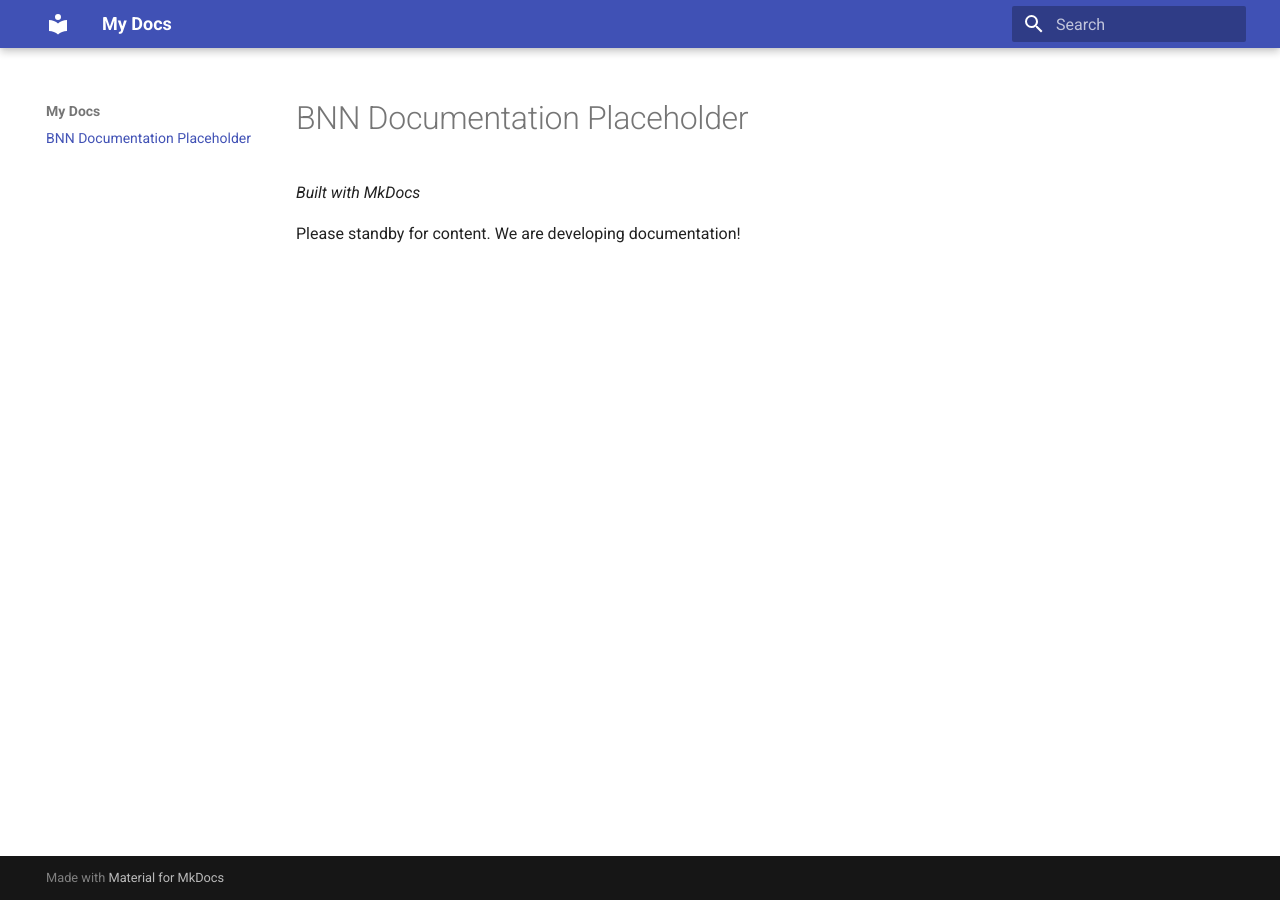
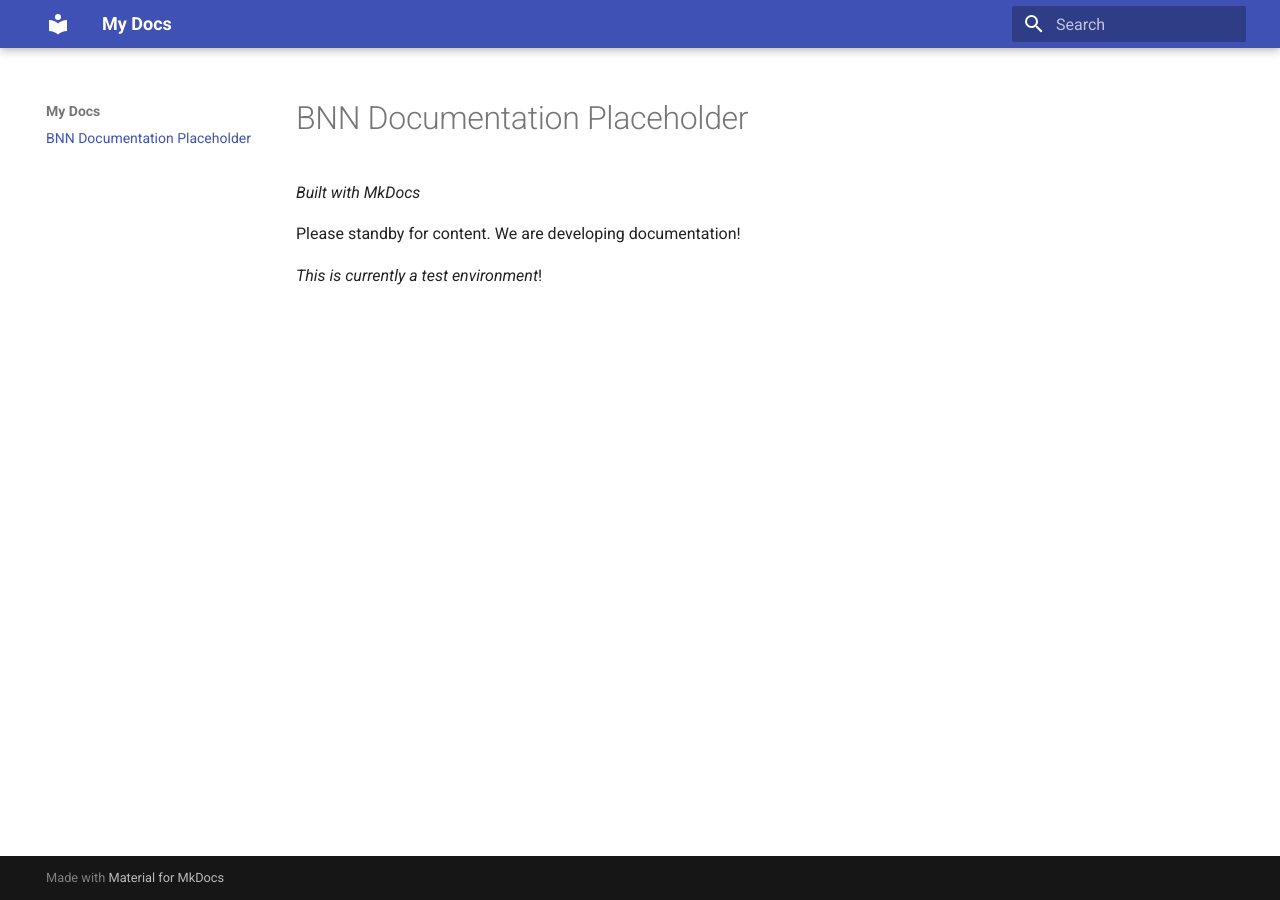
Before and after one commit to Valastiri/test-mk, an MkDocs documentation site: the page built from docs/index.md, in a window 1280 px wide. Built offline with MkDocs 1.6.1 and Material for MkDocs 9.7.7, drawn with Linux system fonts in a browser that asks for light colours.

Commit message:
add disclaimer to index.md

```diff
--- a/docs/index.md
+++ b/docs/index.md
@@ -3,3 +3,5 @@
 *Built with MkDocs*
 
 Please standby for content. We are developing documentation!
+
+*This is currently a test environment*!
```
